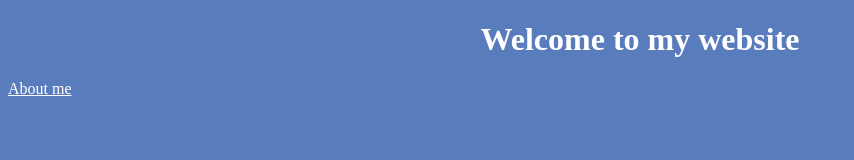
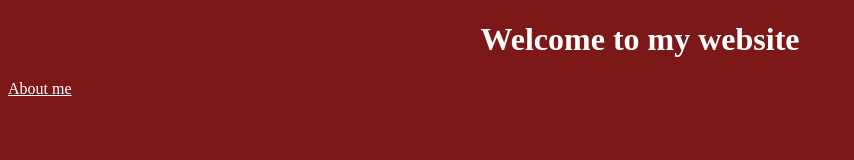
Before and after one commit to minervashia/multiple-pages-static-website-trial, a plain HTML site: page index.html in a window 1280 px wide. Shown: the whole page, without its empty margins (0-854 px from the left). Drawn offline with Linux system fonts and the light colour scheme.

Commit message:
Add files via upload

```diff
--- a/css/styles.css
+++ b/css/styles.css
@@ -1,5 +1,5 @@
 body{
-    background-color:rgb(89, 124, 188);
+    background-color:rgb(125, 24, 24);
 }
 h1{
     text-align: center;
```
